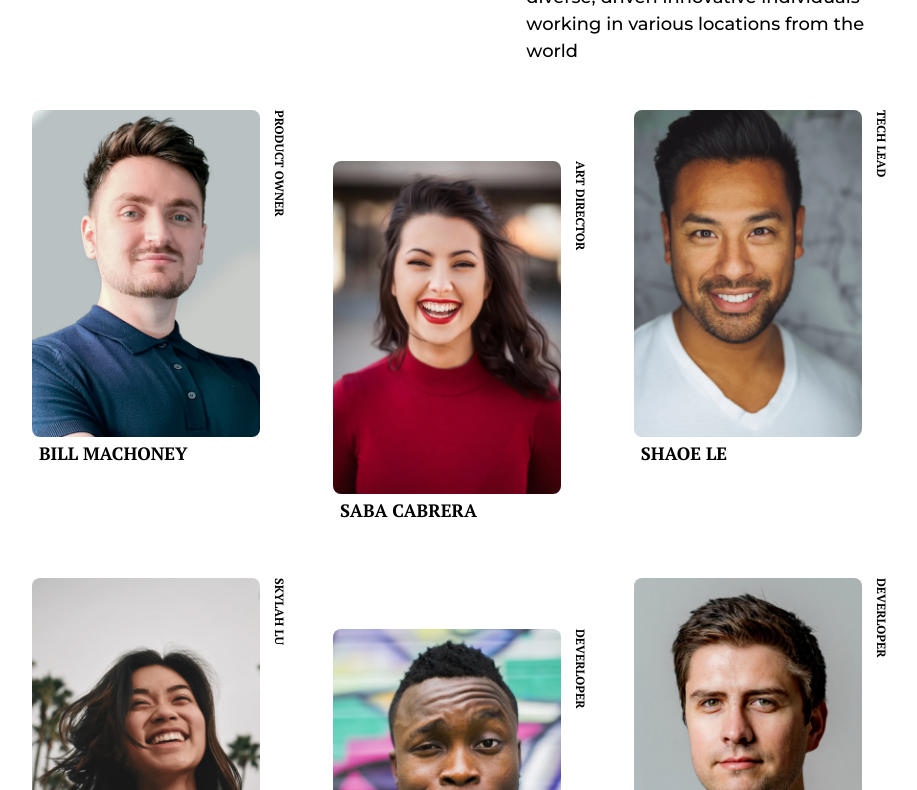
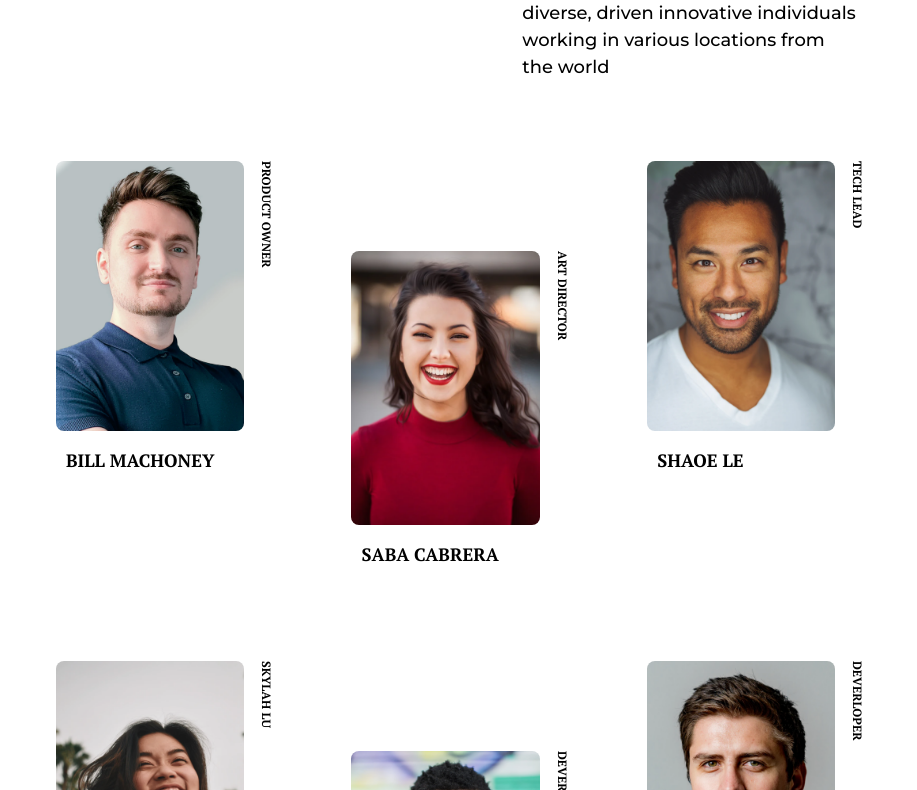
Before and after one commit to jean-carlos-19/team-page, a website: page src/index.html in a window 1280 px wide. Shown: the part 173-963 px from the top of the page, without its empty margins (177-1094 px from the left). Drawn offline with Linux system fonts and the light colour scheme.

Commit message:
refactorizando

```diff
--- a/sass/base/_ayudantes.scss
+++ b/sass/base/_ayudantes.scss
@@ -3,7 +3,7 @@
   font-style: normal;
   font-weight: bold;
   font-size: var(--tamano_titulo_movil);
-  line-height: 3rem;
+  line-height: var(--interlineado_titulo_movil);
   letter-spacing: -0.045rem;
   text-transform: none;
   color: var(--color_primario);
@@ -20,7 +20,7 @@
   font-style: normal;
   font-weight: 600;
   font-size: var(--tamano_titulo_2_movil);
-  line-height: 1.68rem;
+  line-height:var(--interlineado_titulo_2_movil);
   letter-spacing: -0.045rem;
   text-transform: uppercase;
   text-align: left;
@@ -37,7 +37,7 @@
   font-style: normal;
   font-weight: 600;
   font-size: var(--tamano_titulo_3_movil);
-  line-height: 1.31rem;
+  line-height: var(--interlineado_titulo_3_movil);
   letter-spacing: normal;
   text-transform: uppercase;
   orientation: landscape;
@@ -46,7 +46,7 @@
   @media screen and(min-width:37.5rem) {
     & {
       font-size: var(--tamano_titulo_3_escritorio);
-      line-height: 1.68rem; /*27/16*/
+      line-height: var(--interlineado_titulo_3_escritorio);
     }
   }
 }
@@ -55,14 +55,14 @@
   font-style: normal;
   font-weight: normal;
   font-size: var(--tamano_titulo_4_movil);
-  line-height: 0.81rem; /*13/16*/
+  line-height:var(--interlineado_titulo_4_movil);
   text-transform: uppercase;
   color: var(--color_primario);
   writing-mode: vertical-lr;
   @media screen and(min-width:37.5rem) {
     & {
       font-size: var(--tamano_titulo_4_escritorio);
-      line-height: 1.68rem; /*27/16*/
+      line-height: var(--interlineado_titulo_4_escritorio);
     }
   }
 }
@@ -70,13 +70,13 @@
   font-family: "Montserrat", sans-serif;
   font-weight: 500;
   font-size: var(--tamano_parrafo_movil);
-  line-height: 1.0625rem;
+  line-height: var(--interlineado_parrafo_movil);
   text-align: left;
   color: var(--color_primario);
   @media screen and(min-width:37.5rem) {
     & {
       font-size: var(--tamano_parrafo_escritorio);
-      line-height: 1.68rem; /*27/16*/
+      line-height: var(--interlineado_parrafo_escritorio);
     }
   }
 }
@@ -84,7 +84,7 @@
   font-family: "Montserrat", sans-serif;
   font-weight: 500;
   font-size: var(--tamano_normal_escritorio);
-  line-height: 1.0625rem;
+  line-height:var(--interlineado_normal_movil);
   text-align: left;
   color: var(--color_primario);
   @media screen and(min-width:37.5rem) {
--- a/sass/componentes/_bienvenido.scss
+++ b/sass/componentes/_bienvenido.scss
@@ -1,6 +1,6 @@
 .bienvenido {
   & > * + * {
-    margin-top: 0.67vh; /* (9.54/1404)*100 */
+    margin-top: 0.59rem; /* (9.54/16) */
   }
 }
 //ESCRITORIO
--- a/sass/componentes/_figura.scss
+++ b/sass/componentes/_figura.scss
@@ -1,7 +1,7 @@
 .figura {
   @include display_flex(row, center, flex-start);
   & > * + * {
-    margin-left: 2.13%; /* (8/375)*100 */
+    margin-left: .5rem; /* (8/16) */
   }
   .imagen_figura {
     width: calc(100% - 5% - 2.13%);
--- a/sass/componentes/_tarjeta.scss
+++ b/sass/componentes/_tarjeta.scss
@@ -1,10 +1,10 @@
 .tarjeta {
   margin: 0;
   & > * + * {
-    margin-top: 1.13%; /* (16/1409)*100 */
+    margin-top: 1rem; /* (16/16) */
   }
   &:nth-child(2n) {
-    margin-top: 20.83%; /* (293.49/1409)*100*/
+    margin-top: 2.5rem; /* (40/16) */
   }
 }
 //ESCRITORIO
@@ -15,7 +15,7 @@
     }
     &:nth-child(2),
     &:nth-child(5) {
-      margin-top: 20.83%;
+      margin-top: 5.62rem;/* 90/16 */
     }
   }
 }
--- a/sass/diseño/_cabecera.scss
+++ b/sass/diseño/_cabecera.scss
@@ -1,7 +1,7 @@
 .cabecera {
   width: 100%;
   & > * + * {
-    margin-top: 2.31rem;
+    margin-top: 2.31rem;/* 37/16 */
   }
 }
 
--- a/sass/diseño/_imagenes.scss
+++ b/sass/diseño/_imagenes.scss
@@ -1,12 +1,12 @@
 .imagenes {
   height: 160vh;
-  @include display_grid(30.83%, 8.93%, auto); /* [(172.42/375)*100], [(42.28/375)*100] */
+  @include display_grid(30.83%, 2.64rem, auto); /* [(172.42/375)*100], [(42.28/16)] */
 }
 
 //ESCRITORIO
 @media screen and (min-width: 37rem) {
   .imagenes {
     height: auto;
-    @include display_grid(20.83%, 6.45%, auto); /* [(300/1440)*100], [(93/1440)*100] */
+    @include display_grid(20.83%, 5.81rem, auto); /* [(300/1440)*100], [(93/16)] */
   }
 }
--- a/sass/diseño/_pie_pagina.scss
+++ b/sass/diseño/_pie_pagina.scss
@@ -1,6 +1,5 @@
 .pie_pagina {
-  margin-top: 8.43rem;
-  padding: 0 0 1.5rem;
+  margin-top: 8.43rem;/*134/16*/
   width: 100%;
 
   .normal_pie_pagina {
--- a/sass/paginas/_home.scss
+++ b/sass/paginas/_home.scss
@@ -5,7 +5,7 @@
   animation: apareceSitio 1s ease-in 0s;
 
   & > header + section {
-    margin-top: 5.67vh; /* (80/1409)*100 */
+    margin-top: 5rem; /* (80/16) */
   }
 }
 
--- a/sass/resumenes/_variable.scss
+++ b/sass/resumenes/_variable.scss
@@ -12,16 +12,26 @@
   --tamano_parrafo_movil: 0.87rem; /* (14/16)*/
   --tamano_normal_escritorio: 0.87rem; /* (14/16)*/
 
-  //--tamano_titulo_escritorio: 2.25rem;/* (36/16)*/
-  //--tamano_titulo_2_escritorio: 1.12rem;/* (17.92/16)*/
   --tamano_titulo_3_escritorio: 1.12rem; /* (18/16)*/
   --tamano_titulo_4_escritorio: 0.75rem; /* (12/16)*/
-  //--tamano_titulo_5_escritorio: 0.75rem;/* (12/16)*/
   --tamano_parrafo_escritorio: 1.12rem; /* (18/16)*/
 
+  //interlineado
+  --interlineado_titulo_movil:3rem;/*48/16*/
+  --interlineado_titulo_2_movil:1.68rem;/*20/16*/
+  --interlineado_titulo_3_movil:1.68rem;/*20/16*/
+  --interlineado_titulo_4_movil:0.81rem; /*13/16*/
+  --interlineado_parrafo_movil:1.06rem;/*17/16*/
+  --interlineado_normal_movil:1.06rem;/*17/16*/
+
+  --interlineado_titulo_3_escritorio: 1.68rem; /*27/16*/
+  --interlineado_titulo_4_escritorio:1.68rem; /*27/16*/
+  --interlineado_parrafo_escritorio:1.68rem; /*27/16*/
+
+
   //rellenos
-  --relleno_movil_home: 18.93% 3.2% 0; /* [(71/375)*100],[(12/375)*100] */
-  --relleno_escritorio_home: 7.63% 16.87% 0; /* [(110/1440)*100],[(243/1440)*100] */
+  --relleno_movil_home: 4.43rem .75rem 0; /* (71/16) , (12/16)  */
+  --relleno_escritorio_home: 6.87rem 15.18rem; /* (110/16) , (243/16)  */
 
   //anchos
   --ancho_maximo_home: 90rem; /*1440/16*/
```
Also changed, not shown: sass/main.scss (line endings or trailing spaces), src/css/main.css.
